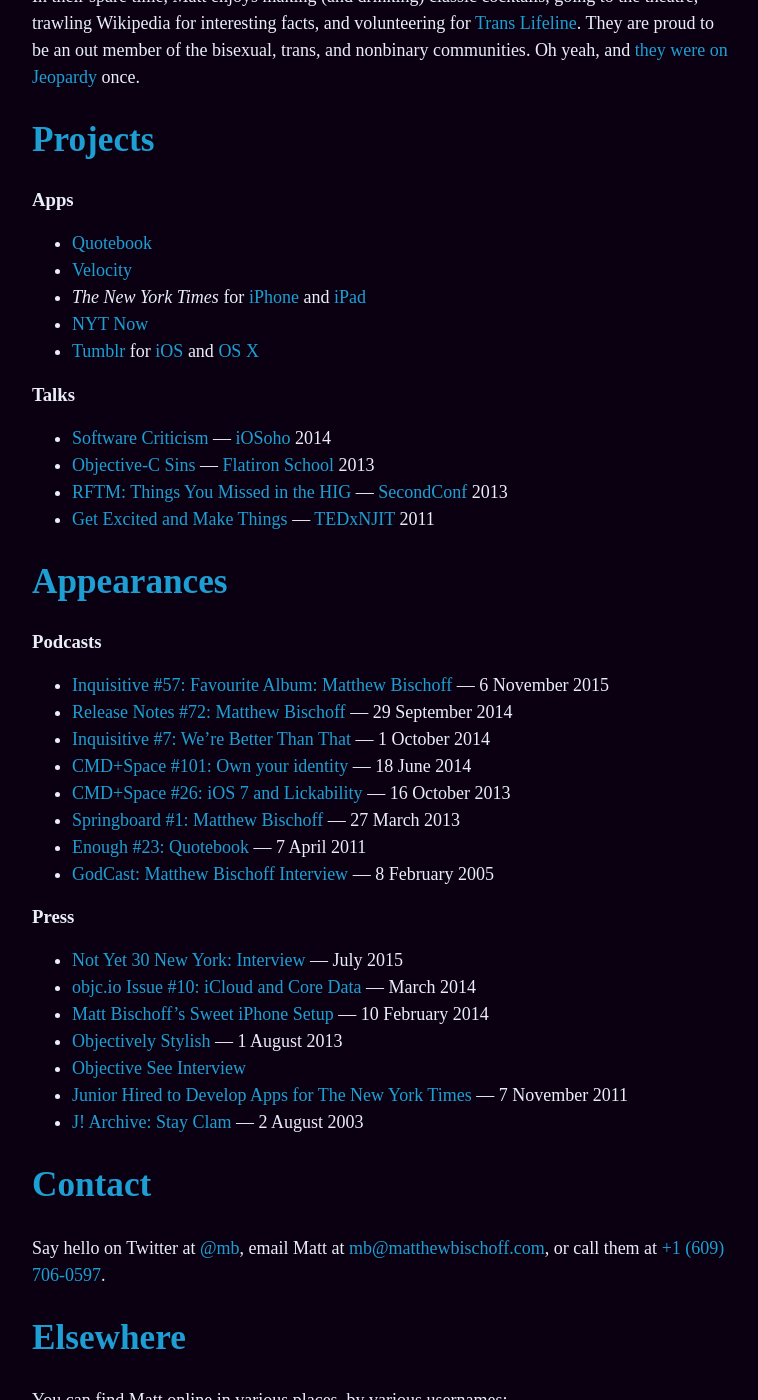
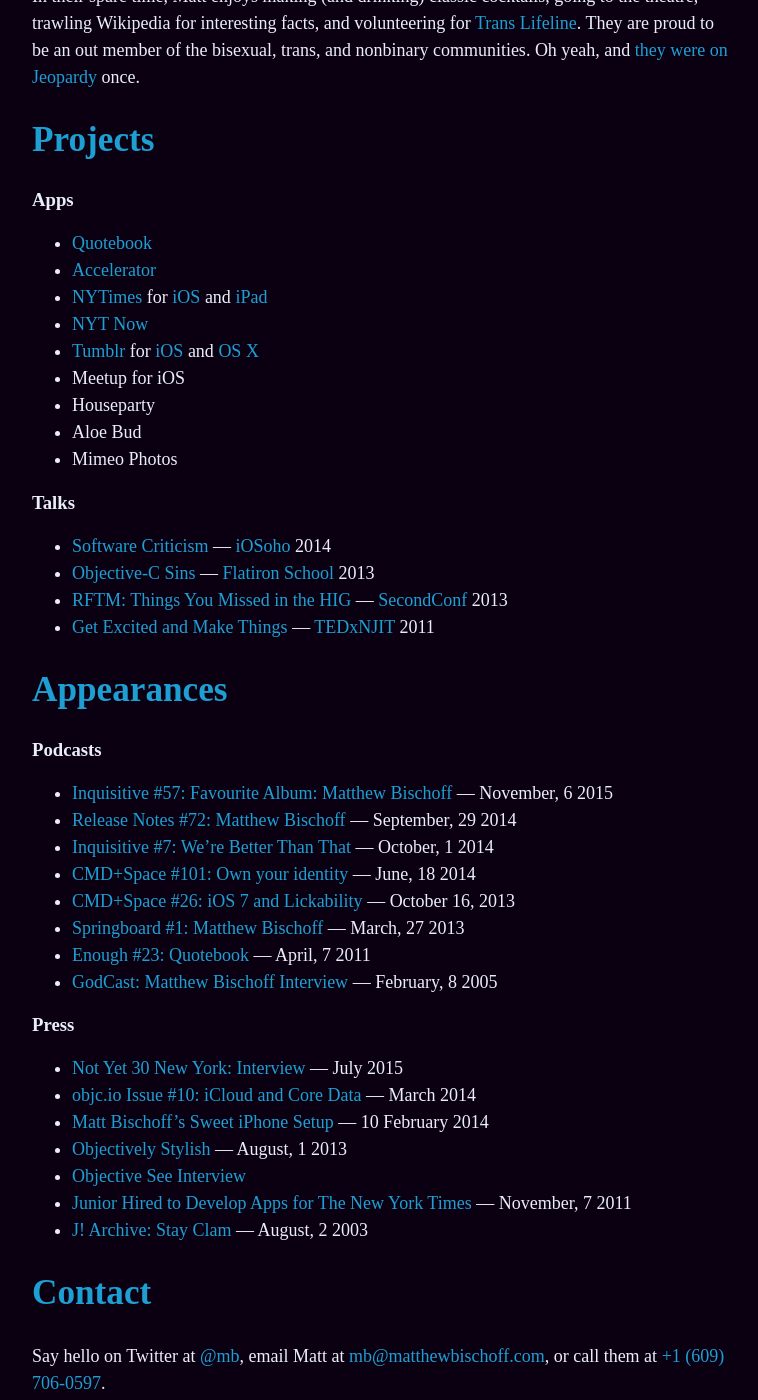
Before and after one commit to mbbischoff/website, a Jekyll site: the page built from about.md, in a window 1280 px wide and 1400 px high, scrolled down 1674 px. Shown: the whole window, without its empty margins (258-1016 px from the left). Built offline with Jekyll 4.4.1, drawn with Linux system fonts in a browser that asks for light colours; some web fonts are replaced.

Commit message:
Updated About

```diff
--- a/about.md
+++ b/about.md
@@ -23,10 +23,14 @@
 ### Apps
 
 * [Quotebook](http://quotebookapp.com)
-* [Velocity](http://velocityapp.com)
-* [*The New York Times*](https://nytimes.com) for [iPhone](https://itunes.apple.com/us/app/nytimes-breaking-national/id284862083?mt=8) and [iPad](https://itunes.apple.com/us/app/nytimes-for-ipad-breaking/id357066198?mt=8)
+* [Accelerator](http://Aaceleratorapp.com)
+* [NYTimes](https://nytimes.com) for [iOS](https://itunes.apple.com/us/app/nytimes-breaking-national/id284862083?mt=8) and [iPad](https://itunes.apple.com/us/app/nytimes-for-ipad-breaking/id357066198?mt=8)
 * [NYT Now](https://itunes.apple.com/us/app/nyt-now/id798993249?mt=8)
 * [Tumblr](https://tumblr.com) for [iOS](https://itunes.apple.com/us/app/tumblr/id305343404?mt=8) and [OS X](https://itunes.apple.com/us/app/tumblr/id929285034?ls=1&mt=12)
+* Meetup for iOS
+* Houseparty
+* Aloe Bud
+* Mimeo Photos
 
 ### Talks
 
@@ -39,24 +43,24 @@
 
 ### Podcasts
 
-* [Inquisitive #57: Favourite Album: Matthew Bischoff](https://www.relay.fm/inquisitive/57) — 6 November 2015
-* [Release Notes #72: Matthew Bischoff](http://releasenotes.tv/72-matthew-bischoff/) — 29 September 2014
-* [Inquisitive #7: We’re Better Than That](http://www.relay.fm/inquisitive/7) — 1 October 2014
-* [CMD+Space #101: Own your identity](http://5by5.tv/cmdspace/101) — 18 June 2014
-* [CMD+Space #26: iOS 7 and Lickability](http://5by5.tv/cmdspace/66) — 16 October 2013
-* [Springboard #1: Matthew Bischoff](http://springboardshow.com/episodes/1) — 27 March 2013
-* [Enough #23: Quotebook](http://minimalmac.com/enough/#ep23) — 7 April 2011
-* [GodCast: Matthew Bischoff Interview](http://www.godcast.org/categories/behindTheScenes/2005/02/08.html#a349) — 8 February 2005
+* [Inquisitive #57: Favourite Album: Matthew Bischoff](https://www.relay.fm/inquisitive/57) — November, 6 2015
+* [Release Notes #72: Matthew Bischoff](http://releasenotes.tv/72-matthew-bischoff/) — September, 29 2014
+* [Inquisitive #7: We’re Better Than That](http://www.relay.fm/inquisitive/7) — October, 1 2014
+* [CMD+Space #101: Own your identity](http://5by5.tv/cmdspace/101) — June, 18 2014
+* [CMD+Space #26: iOS 7 and Lickability](http://5by5.tv/cmdspace/66) — October 16, 2013
+* [Springboard #1: Matthew Bischoff](http://springboardshow.com/episodes/1) — March, 27 2013
+* [Enough #23: Quotebook](http://minimalmac.com/enough/#ep23) — April, 7 2011
+* [GodCast: Matthew Bischoff Interview](http://www.godcast.org/categories/behindTheScenes/2005/02/08.html#a349) —  February, 8 2005
 
 ### Press
 
 * [Not Yet 30 New York: Interview](http://ny30ny.com/matthew-bischoff/) — July 2015
 * [objc.io Issue #10: iCloud and Core Data](http://www.objc.io/issue-10/icloud-core-data.html) — March 2014
 * [Matt Bischoff’s Sweet iPhone Setup](http://thesweetsetup.com/matt-bischoffs-sweet-iphone-setup/) — 10 February 2014
-* [Objectively Stylish](http://open.blogs.nytimes.com/2013/08/01/objectively-stylish/) — 1 August 2013
+* [Objectively Stylish](http://open.blogs.nytimes.com/2013/08/01/objectively-stylish/) — August, 1 2013
 * [Objective See Interview](http://www.objectivesee.com/matthew.bischoff.html)
-* [Junior Hired to Develop Apps for The New York Times](http://www.njit.edu/features/sceneandheard/matt-bischoff.php) — 7 November 2011
-* [J! Archive: Stay Clam](http://j-archive.com/help.php#stayclam) — 2 August 2003
+* [Junior Hired to Develop Apps for The New York Times](http://www.njit.edu/features/sceneandheard/matt-bischoff.php) — November, 7 2011
+* [J! Archive: Stay Clam](http://j-archive.com/help.php#stayclam) — August, 2 2003
 
 ## Contact
 
```
